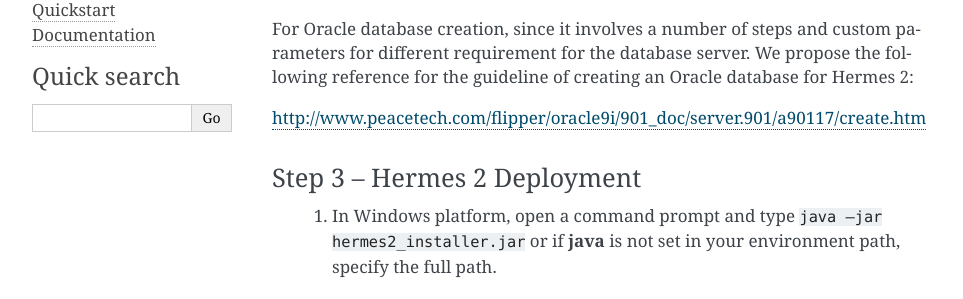
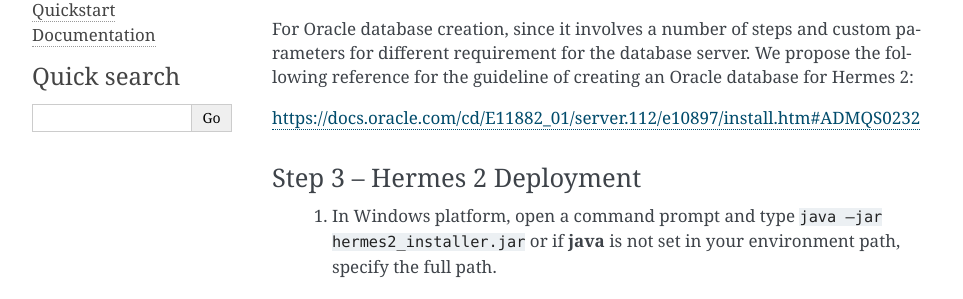
Before and after one commit to cecid/hermes-docs, a Sphinx documentation site: the page built from docs/source/installation.rst, in a window 1280 px wide and 900 px high, scrolled down 3400 px. Shown: the part 154-453 px from the top of the window, without its empty margins (148-1111 px from the left). Built offline with Sphinx 7.4.7, drawn with Linux system fonts in a browser that asks for light colours; some of the changed lines change nothing that is shown.

Commit message:
Fix links

```diff
--- a/docs/source/installation.rst
+++ b/docs/source/installation.rst
@@ -137,7 +137,7 @@
 
 For Oracle database creation, since it involves a number of steps and custom parameters for different requirement for the database server. We propose the following reference for the guideline of creating an Oracle database for Hermes 2:
 
-http://www.peacetech.com/flipper/oracle9i/901_doc/server.901/a90117/create.htm
+https://docs.oracle.com/cd/E11882_01/server.112/e10897/install.htm#ADMQS0232
 
 Step 3 – Hermes 2 Deployment
 ^^^^^^^^^^^^^^^^^^^^^^^^^^^^
```
